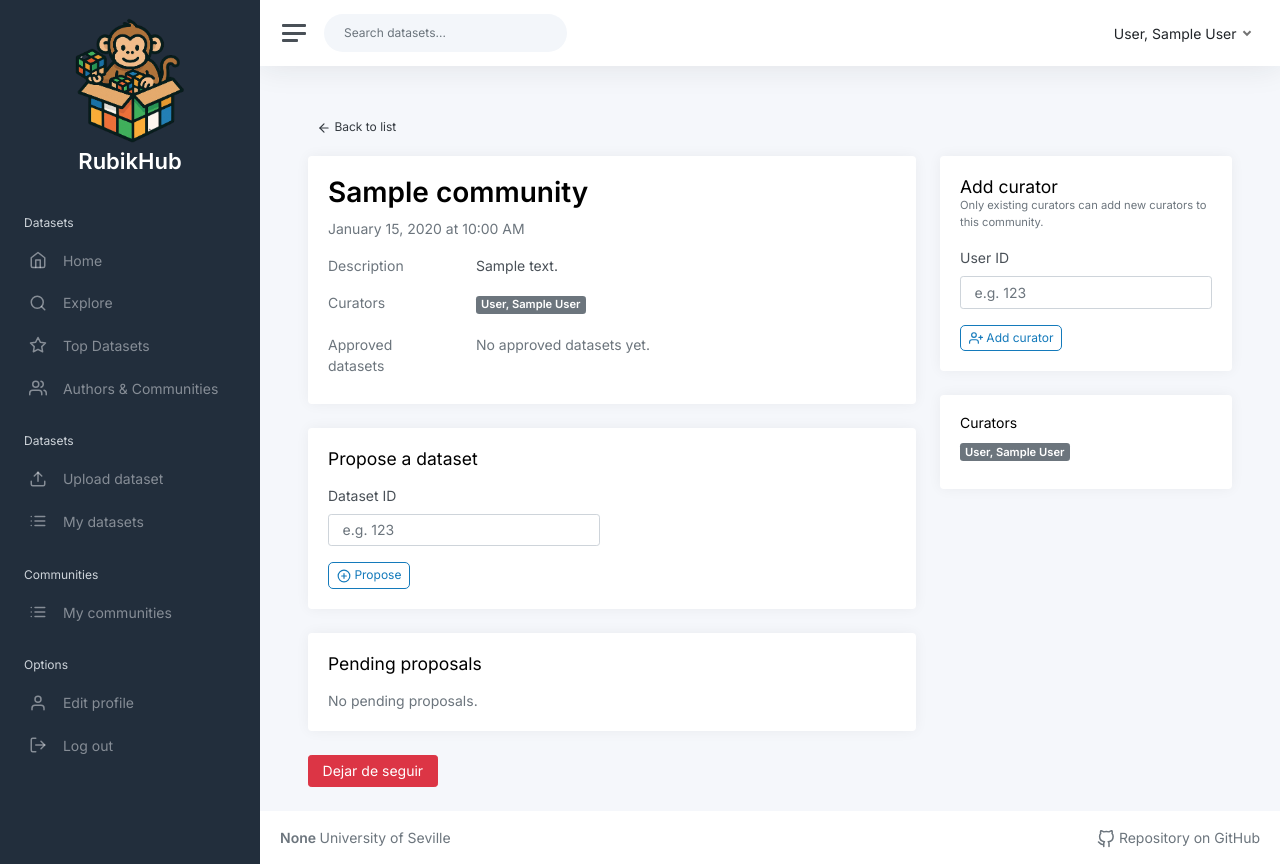
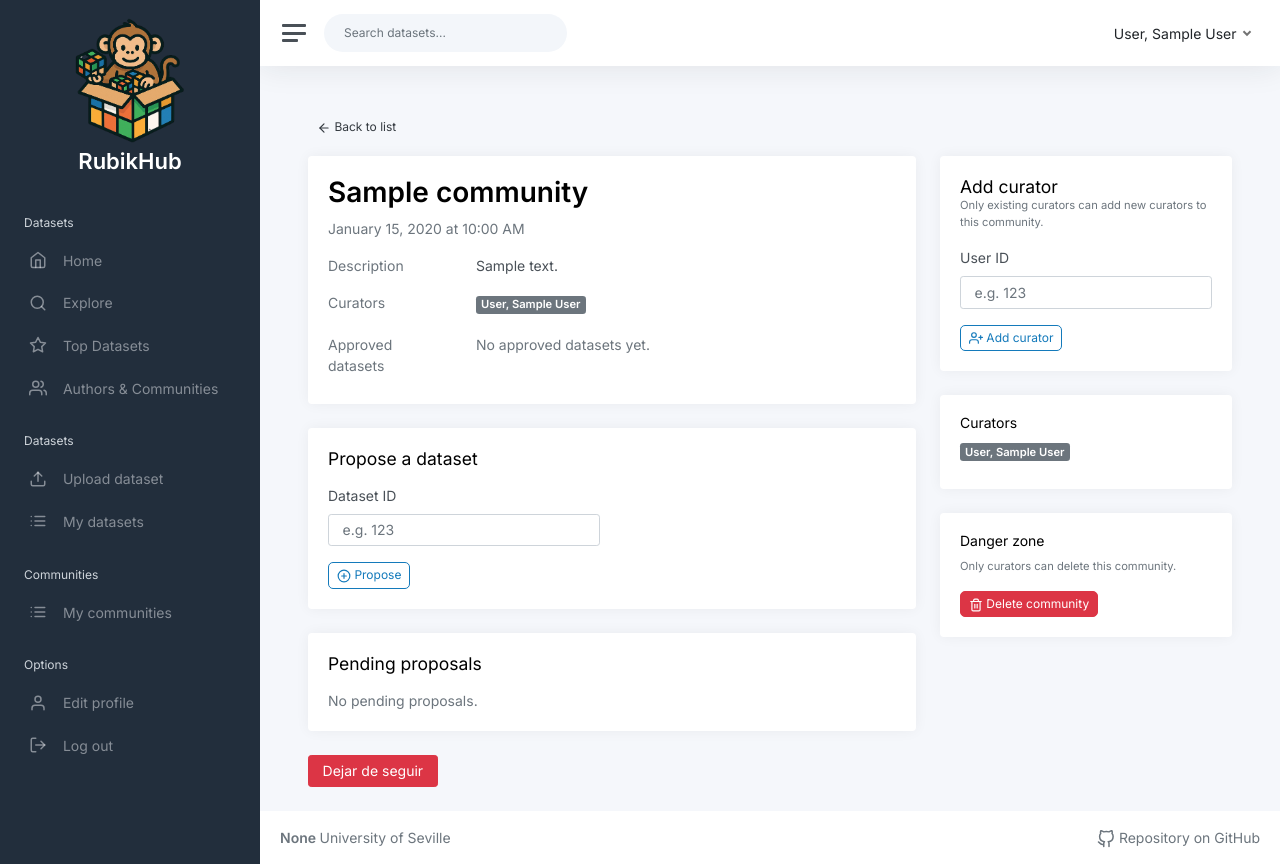
Before and after one commit to EGCRubik/rubik-hub, a Flask app: page /community/sample in a window 1280 px wide. Run offline with Flask 3, Linux system fonts and the light colour scheme; a user stored in the database is signed in; tables that the repository leaves empty hold one stand-in row (values such as "Sample post"); parts of the project's set-up code (start-up, migrations or seed data) failed here and were passed over; some libraries are stand-ins or nearby versions.

Commit message:
feat: add community deletion functionality for curators with confirmation prompt

```diff
--- a/app/modules/community/routes.py
+++ b/app/modules/community/routes.py
@@ -51,6 +51,14 @@
         is_following=is_following
     )
 
+@community_bp.route("/community/<slug>/delete", methods=["POST"])
+@login_required
+def delete_community(slug):
+    c = community_service.get_by_slug(slug)
+    _ensure_curator(c)
+    community_service.delete(c)
+    return jsonify({"message": "Community deleted"})
+
 # Proponer un dataset para una comunidad
 @community_bp.route("/community/<slug>/propose", methods=["POST"])
 @login_required
--- a/app/modules/community/services.py
+++ b/app/modules/community/services.py
@@ -35,6 +35,10 @@
 
         db.session.commit()
         return community
+
+    def delete(self, community):
+        db.session.delete(community)
+        db.session.commit()
 
     def list_all(self):
         return Community.query.order_by(Community.created_at.desc()).all()
--- a/app/modules/community/templates/community/detail.html
+++ b/app/modules/community/templates/community/detail.html
@@ -193,6 +193,20 @@
       </div>
     </div>
 
+    <!-- Delete community (only curators) -->
+    {% if current_user.is_authenticated and community.curators.filter_by(id=current_user.id).first() %}
+    <div class="card mt-3">
+      <div class="card-body">
+        <h5 style="margin-bottom:0">Danger zone</h5>
+        <p class="text-secondary small mt-2">Only curators can delete this community.</p>
+        <button id="deleteCommunityBtn" class="btn btn-danger btn-sm" style="border-radius:5px">
+          <i data-feather="trash-2"></i> Delete community
+        </button>
+        <div id="deleteMsg" class="mt-2" style="display:none"></div>
+      </div>
+    </div>
+    {% endif %}
+
   </div>
 
 </div>
@@ -254,6 +268,41 @@
         if (res.ok) location.reload();
       });
     });
+
+    // Delete community (only curators)
+    const deleteBtn = document.getElementById('deleteCommunityBtn');
+    const deleteMsg = document.getElementById('deleteMsg');
+    if (deleteBtn) {
+      deleteBtn.addEventListener('click', async () => {
+        if (!confirm('Are you sure you want to delete this community? This action cannot be undone.')) {
+          return;
+        }
+        deleteBtn.disabled = true;
+        deleteMsg.style.display = 'block';
+        deleteMsg.className = 'mt-2 text-muted';
+        deleteMsg.textContent = 'Deleting community...';
+
+        try {
+          const res = await fetch(window.location.pathname + '/delete', { method: 'POST' });
+          const data = await res.json();
+          if (res.ok) {
+            deleteMsg.className = 'mt-2 text-success';
+            deleteMsg.textContent = 'Community deleted. Redirecting...';
+            setTimeout(() => {
+              window.location.href = '/community/list';
+            }, 1500);
+          } else {
+            deleteMsg.className = 'mt-2 text-danger';
+            deleteMsg.textContent = 'Error: ' + (data.message || 'Failed to delete community');
+            deleteBtn.disabled = false;
+          }
+        } catch (e) {
+          deleteMsg.className = 'mt-2 text-danger';
+          deleteMsg.textContent = 'Unexpected error: ' + e.message;
+          deleteBtn.disabled = false;
+        }
+      });
+    }
   });
 </script>
 {% endblock %}
```
